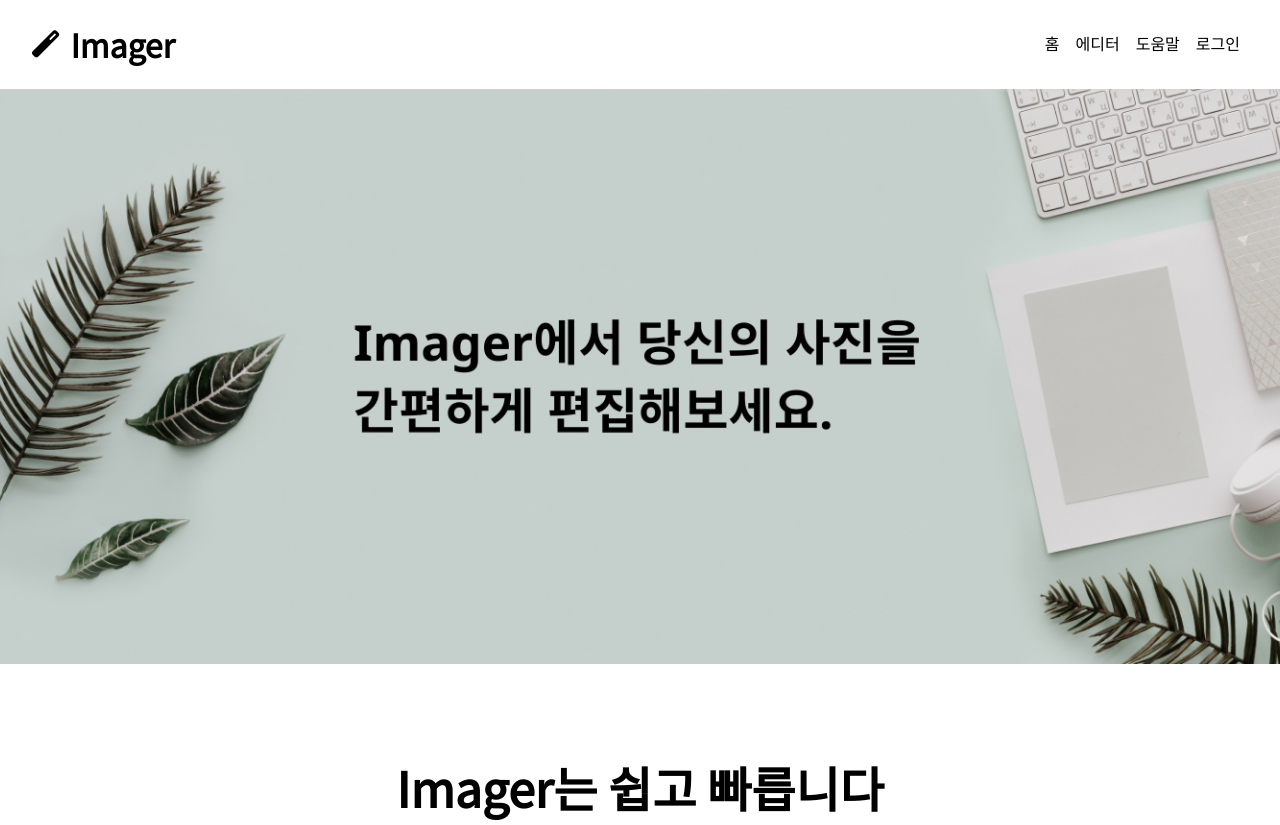
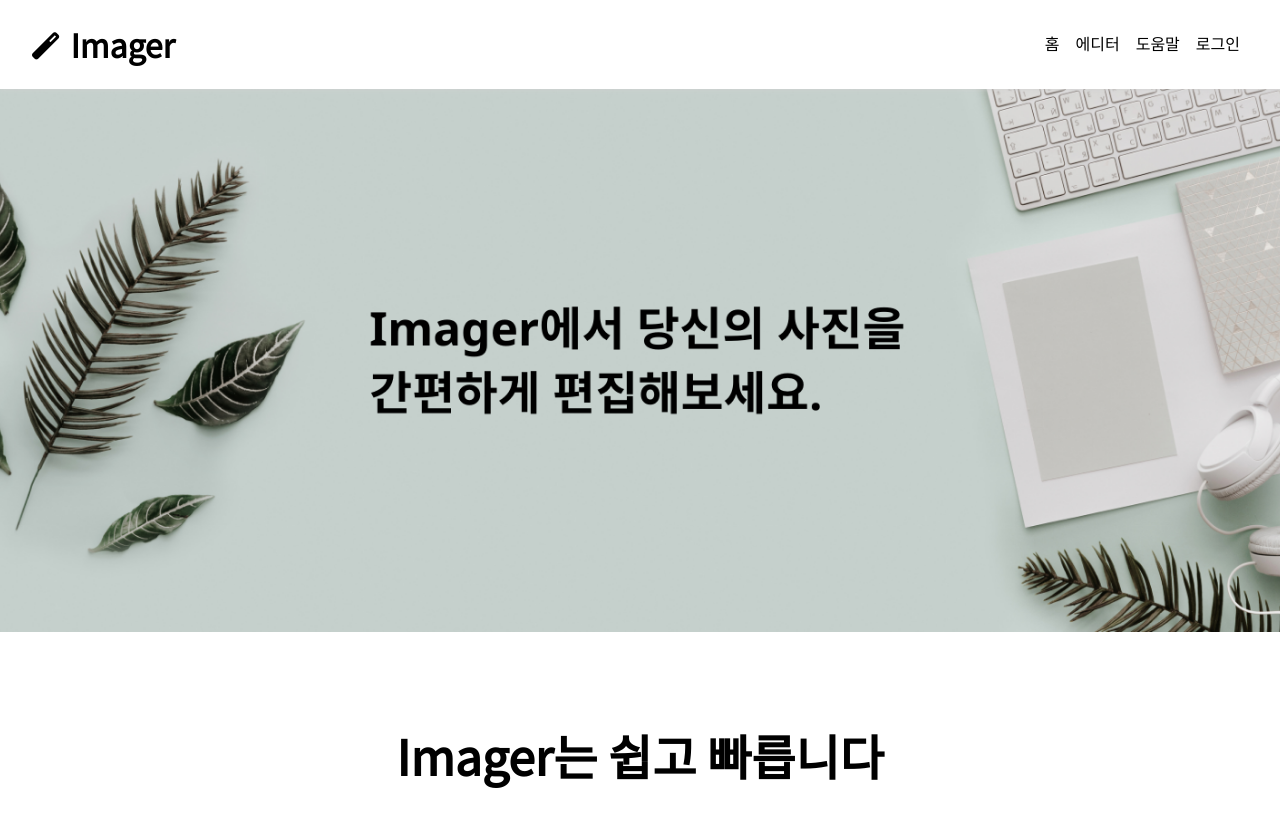
Before and after one commit to jeonguk-lee/Capstone_Design_HTML, a plain HTML site: page index.html in a window 1280 px wide. Shown: the top 825 px of the page. Drawn offline with Linux system fonts and the light colour scheme.

Commit message:
index styling

```diff
--- a/css/index.css
+++ b/css/index.css
@@ -34,6 +34,8 @@ body {
 
 .logo i {
   font-size: 1.7rem;
+  height: 100%;
+  margin-top: 0.3rem;
 }
 
 .logo_text {
@@ -60,7 +62,7 @@ body {
 }
 
 .main_image_box {
-  height: 72vh;
+  height: 68vh;
 }
 
 .main_image {
--- a/index.html
+++ b/index.html
@@ -4,7 +4,7 @@
     <meta charset="UTF-8" />
     <meta http-equiv="X-UA-Compatible" content="IE=edge" />
     <meta name="viewport" content="width=device-width, initial-scale=1.0" />
-    <title>Document</title>
+    <title>Imager</title>
     <link rel="stylesheet" href="css/index.css" />
     <script src="src/index/main.js"></script>
     <script
@@ -81,7 +81,7 @@
           </div>
         </div>
         <div class="login_item">
-          <i class="fas fa-images"></i>
+          <i class="fas fa-chart-pie"></i>
           <div class="login_item_text_data">
             <h2 class="login_item_title">
               빅데이터를 활용하여 당신의 고민을 줄여줍니다.
```
Also changed, not shown: editor.html (+1 -1 lines).
